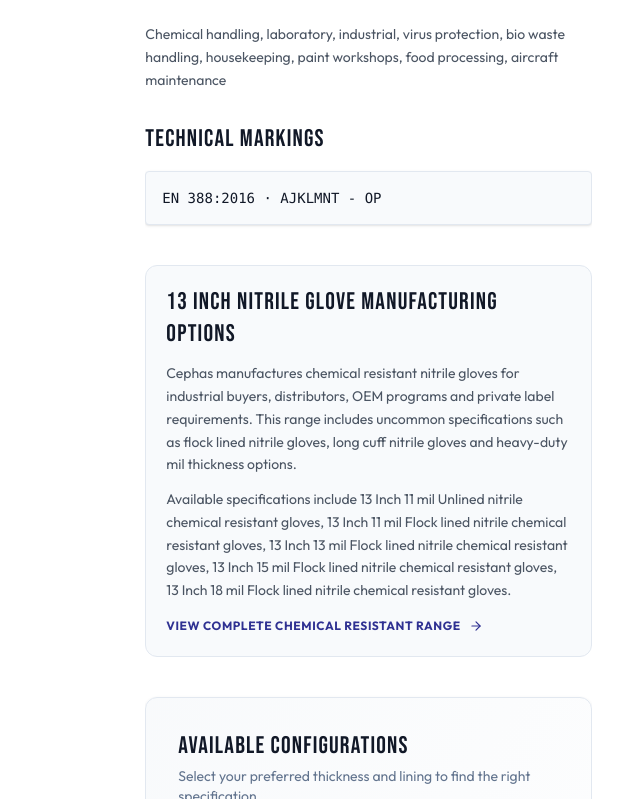
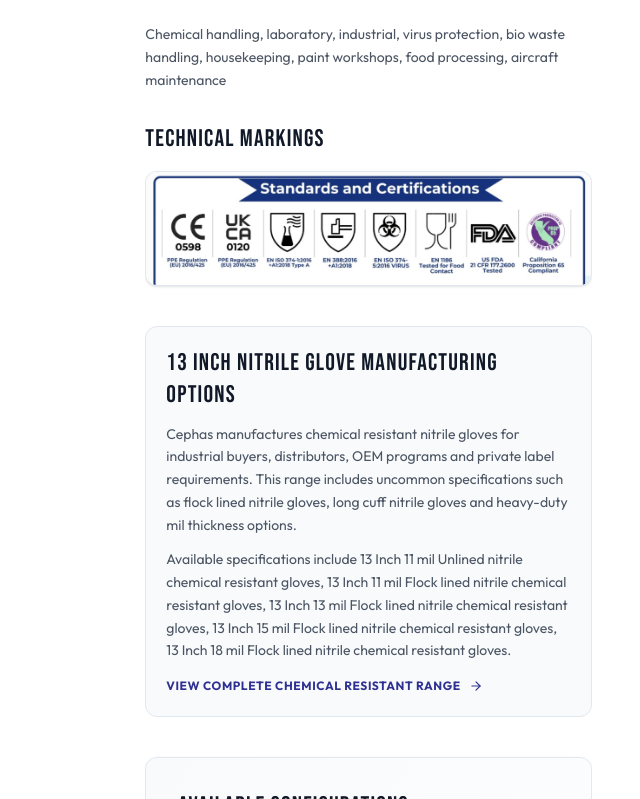
Before and after one commit to RealVansh/ceephas-safe-tech, a Next.js app: page /products/chem-13 in a window 1280 px wide. Shown: the part 1121-1920 px from the top of the page, without its empty margins (640-1280 px from the left). Built offline with nearby package versions, Linux system fonts and the light colour scheme.

Commit message:
feat: display detailed standards banner for chem-13, chem-15, chem-18

```diff
--- a/src/app/products/[slug]/page.tsx
+++ b/src/app/products/[slug]/page.tsx
@@ -255,9 +255,19 @@
             {product.markings && (
               <div className="mb-10">
                 <h3 className="font-display text-2xl text-text-primary mb-4">Technical Markings</h3>
-                <div className="bg-slate-50 border border-slate-200 p-4 rounded text-sm font-mono text-text-primary shadow-sm">
-                  {product.certifications.find(c => c.includes("EN")) || "EN Standard"} · {product.markings}
-                </div>
+                {["chem-13", "chem-15", "chem-18"].includes(product.slug) ? (
+                  <div className="w-full rounded-xl overflow-hidden shadow-sm border border-slate-200 bg-white">
+                    <img
+                      src="/assets/standards-banner.png"
+                      alt="Detailed Standards and Certifications"
+                      className="w-full h-auto object-contain"
+                    />
+                  </div>
+                ) : (
+                  <div className="bg-slate-50 border border-slate-200 p-4 rounded text-sm font-mono text-text-primary shadow-sm">
+                    {product.certifications.find(c => c.includes("EN")) || "EN Standard"} · {product.markings}
+                  </div>
+                )}
               </div>
             )}
 
```
Also changed, not shown: public/assets/standards-banner.png (added), 1 other file (tests, documents, lock files or other folders).
